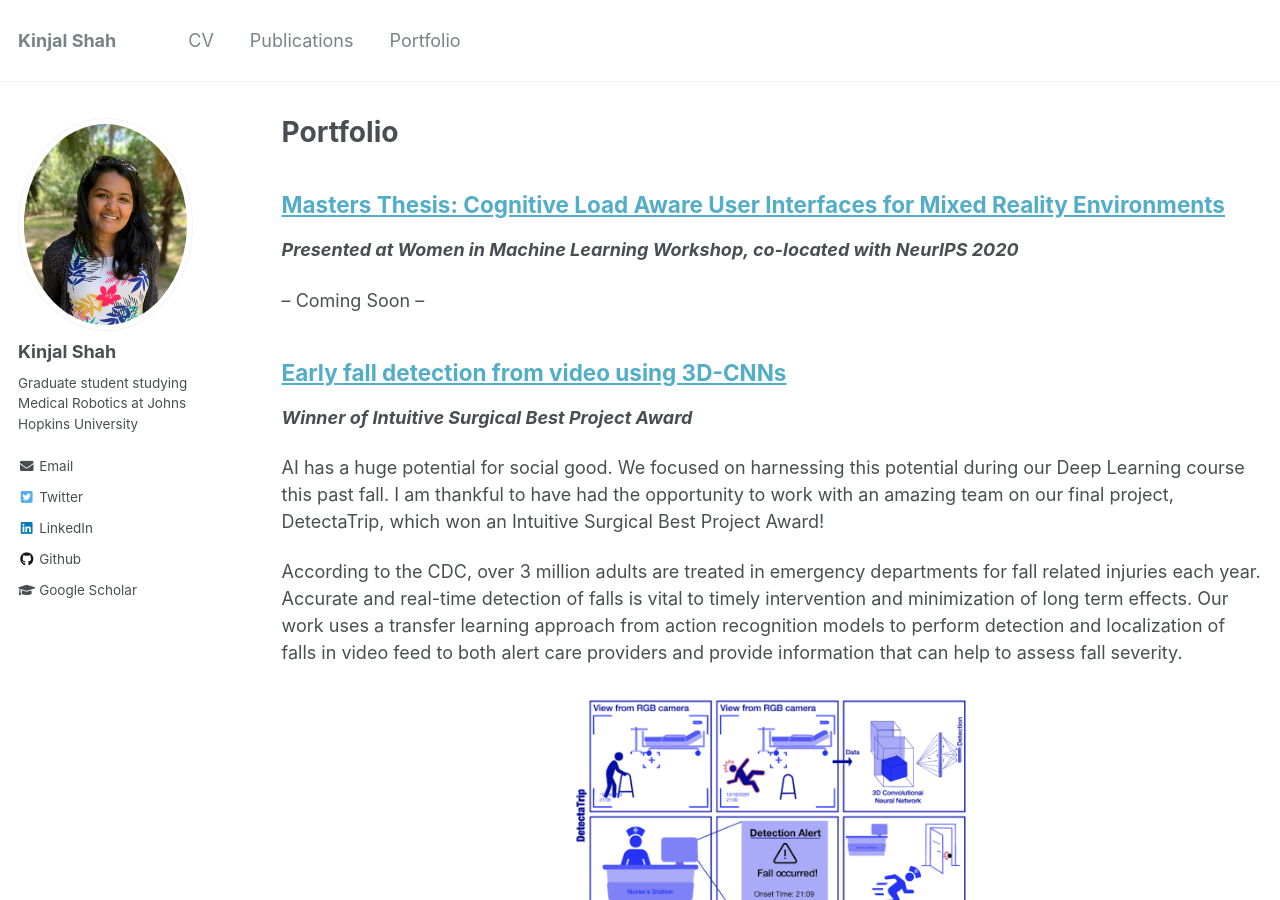
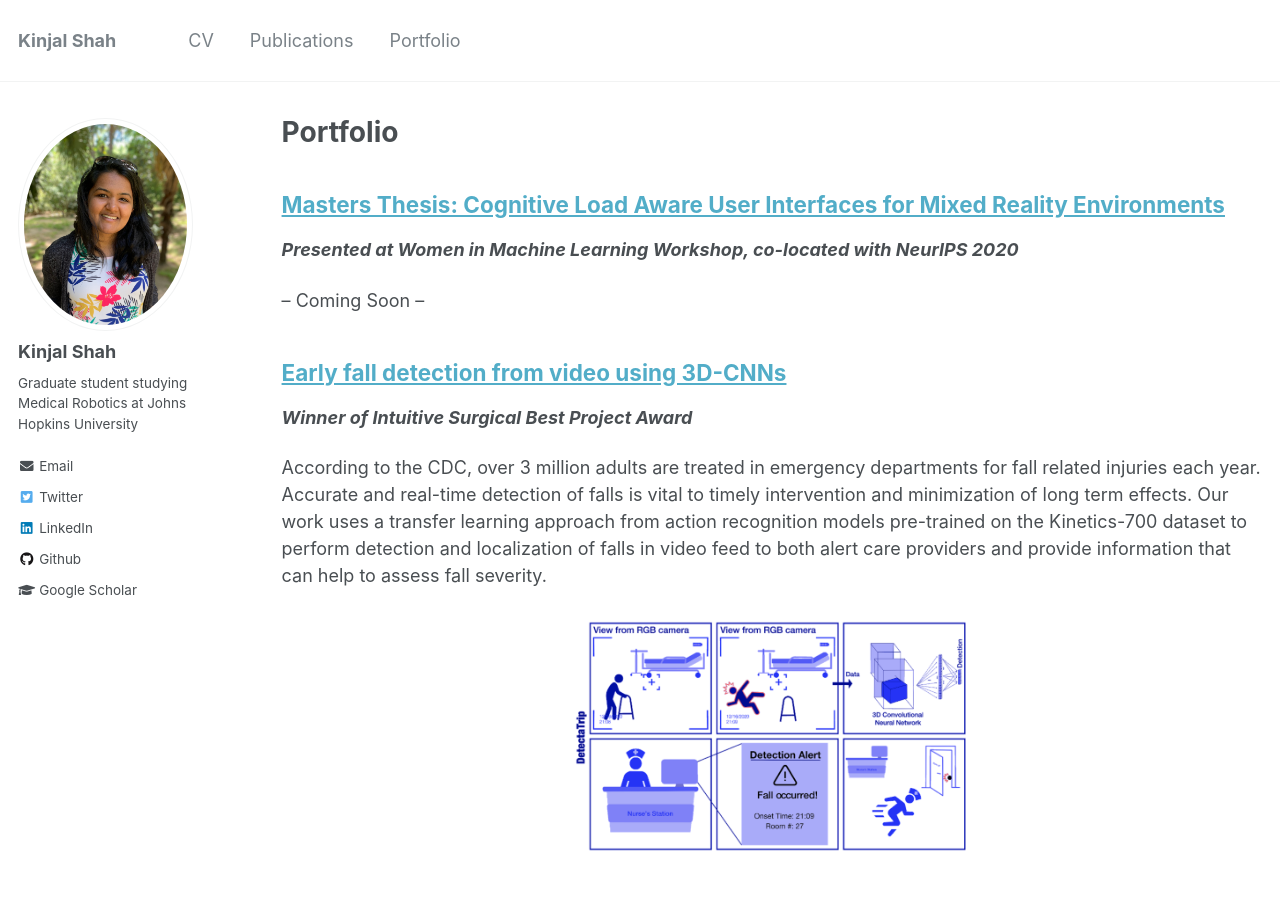
Before and after one commit to kinjmshah/kinjmshah.github.io, a Jekyll site: the page built from _pages/portfolio.md, in a window 1280 px wide and 900 px high. Built offline with Jekyll 4.4.1, drawn with Linux system fonts in a browser that asks for light colours.

Commit message:
Update portfolio.md

```diff
--- a/_pages/portfolio.md
+++ b/_pages/portfolio.md
@@ -14,9 +14,7 @@ author_profile: true
 ## [Early fall detection from video using 3D-CNNs](/portfolio/fallDetection)
 ***Winner of Intuitive Surgical Best Project Award***
 
-AI has a huge potential for social good. We focused on harnessing this potential during our Deep Learning course this past fall. I am thankful to have had the opportunity to work with an amazing team on our final project, DetectaTrip, which won an Intuitive Surgical Best Project Award!
-
-According to the CDC, over 3 million adults are treated in emergency departments for fall related injuries each year. Accurate and real-time detection of falls is vital to timely intervention and minimization of long term effects. Our work uses a transfer learning approach from action recognition models to perform detection and localization of falls in video feed to both alert care providers and provide information that can help to assess fall severity.
+According to the CDC, over 3 million adults are treated in emergency departments for fall related injuries each year. Accurate and real-time detection of falls is vital to timely intervention and minimization of long term effects. Our work uses a transfer learning approach from action recognition models pre-trained on the Kinetics-700 dataset to perform detection and localization of falls in video feed to both alert care providers and provide information that can help to assess fall severity.
 
 <div align="center">
   <img src='/images/dl2020/dl2020_storyBoard.png' width="400px"/>
```
